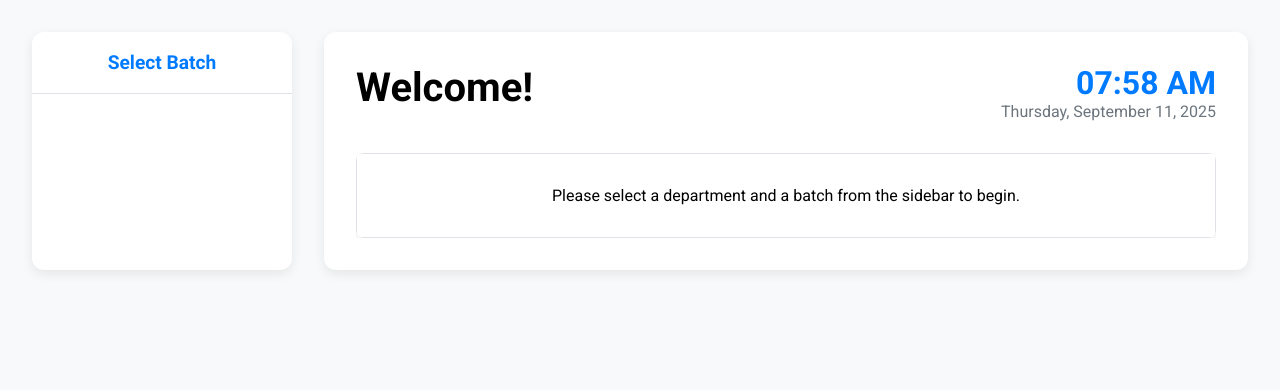
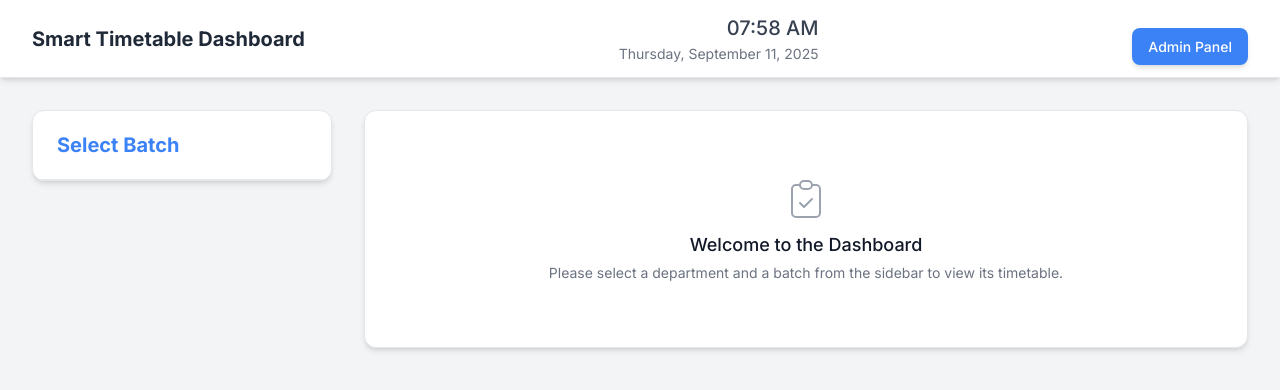
Before and after one commit to shdra06/timetable-maker-with-SQL, a Flask app: page / in a window 1280 px wide. Shown: the top 390 px of the page. Run offline with Flask 3, Linux system fonts and the light colour scheme; data that the repository does not hold is empty; some libraries are stand-ins or nearby versions.

Commit message:
index page improvemnt

```diff
--- a/templates/index.html
+++ b/templates/index.html
@@ -3,244 +3,193 @@
 <head>
     <meta charset="UTF-8">
     <meta name="viewport" content="width=device-width, initial-scale=1.0">
-    <title>University Timetable Dashboard</title>
+    <title>Smart Timetable Dashboard</title>
+    <script src="https://cdn.tailwindcss.com"></script>
     <link rel="preconnect" href="https://fonts.googleapis.com">
     <link rel="preconnect" href="https://fonts.gstatic.com" crossorigin>
-    <link href="https://fonts.googleapis.com/css2?family=Roboto:wght@400;500;700&display=swap" rel="stylesheet">
+    <link href="https://fonts.googleapis.com/css2?family=Inter:wght@400;500;700;900&display=swap" rel="stylesheet">
     <style>
         :root {
-            --primary-color: #007bff;
-            --secondary-color: #6c757d;
-            --background-color: #f8f9fa;
-            --sidebar-bg: #ffffff;
-            --header-bg: #343a40;
-            --highlight-bg: #fff3cd;
-            --ongoing-glow: #28a745;
-            --card-shadow: 0 4px 12px rgba(0, 0, 0, 0.08);
+            --primary-color: #3b82f6;
+            --secondary-color: #6b7280;
+            --header-bg: #1f2937;
+            --highlight-bg: #fef9c3;
+            --ongoing-glow: #10b981;
+            --card-shadow: 0 4px 6px -1px rgb(0 0 0 / 0.1), 0 2px 4px -2px rgb(0 0 0 / 0.1);
+            --card-shadow-lg: 0 10px 15px -3px rgb(0 0 0 / 0.1), 0 4px 6px -4px rgb(0 0 0 / 0.1);
         }
 
+        html { scroll-behavior: smooth; }
         body {
-    font-family: 'Roboto', sans-serif;
-    background-color: var(--background-color);
+            font-family: 'Inter', sans-serif;
+            background-color: #f3f4f6;
+            color: #111827;
             margin: 0;
-    color: var(--dark-gray);
+        }
+
+        .page-header {
+            background-color: white;
+            padding: 0.75rem 2rem;
+            box-shadow: var(--card-shadow);
+            border-bottom: 1px solid #e5e7eb;
             display: flex;
-    justify-content: center;
+            justify-content: space-between;
+            align-items: center;
+            position: sticky;
+            top: 0;
+            z-index: 100;
+        }
+
+        .page-container {
+            display: flex;
+            gap: 2rem;
             padding: 2rem;
-    gap: 2rem;
+            align-items: flex-start;
         }
 
         .sidebar {
-    width: 260px;
-    background: var(--sidebar-bg);
-    border-radius: 12px;
+            width: 300px;
+            background: white;
+            border-radius: 0.75rem;
             box-shadow: var(--card-shadow);
-    padding-bottom: 1rem;
-    position: relative;
-    height: auto;
-    max-height: 90vh;
+            flex-shrink: 0;
+            position: sticky;
+            top: calc(4rem + 2rem);
+            max-height: calc(100vh - 6rem);
             overflow-y: auto;
+            border: 1px solid #e5e7eb;
         }
-
         .sidebar-header {
-    padding: 1.2rem;
-    font-size: 1.2rem;
+            padding: 1.2rem 1.5rem;
+            font-size: 1.25rem;
             font-weight: 700;
             color: var(--primary-color);
-    border-bottom: 1px solid #dee2e6;
-    text-align: center;
+            border-bottom: 1px solid #e5e7eb;
         }
-
         .dept-header {
             padding: 1rem 1.5rem;
             font-weight: 700;
             cursor: pointer;
-            background-color: #f1f3f5;
-            border-bottom: 1px solid #dee2e6;
             display: flex;
             justify-content: space-between;
             align-items: center;
             transition: background-color 0.2s;
         }
-        .dept-header:hover {
-            background-color: #e9ecef;
+        .dept-header:hover { background-color: #f9fafb; }
+        .dept-header .arrow { transition: transform 0.3s; }
+        .dept-header.active .arrow { transform: rotate(180deg); }
+        .batch-list {
+            list-style: none; padding: 0; margin: 0;
+            max-height: 0; overflow: hidden;
+            transition: max-height 0.3s ease-in-out;
         }
-        .dept-header .arrow {
-            transition: transform 0.3s;
+        .batch-list.active { max-height: 500px; }
+        .batch-list li a {
+            display: block; padding: 0.8rem 1.5rem 0.8rem 2.5rem;
+            text-decoration: none; color: #4b5563;
+            transition: all 0.2s; border-left: 4px solid transparent;
         }
-        .dept-header.active .arrow {
-            transform: rotate(180deg);
+        .batch-list li a:hover, .batch-list li a.selected {
+            background-color: #eff6ff; color: var(--primary-color);
+            font-weight: 500; border-left-color: var(--primary-color);
         }
 
-        .batch-list {
-            list-style: none;
-            padding: 0;
-            margin: 0;
-            max-height: 0;
-            overflow: hidden;
-            transition: max-height 0.3s ease-in-out;
-        }
-        .batch-list.active {
-            max-height: 500px; /* Adjust as needed */
-        }
-        .batch-list li a {
-            display: block;
-            padding: 0.8rem 1.5rem 0.8rem 2.5rem;
-            text-decoration: none;
-            color: #495057;
-            transition: all 0.2s;
-            border-left: 4px solid transparent;
-        }
-        .batch-list li a:hover, .batch-list li a.selected {
-            background-color: #e9ecef;
-            color: var(--primary-color);
-            font-weight: 500;
-            border-left: 4px solid var(--primary-color);
+        .main-content { flex-grow: 1; min-width: 0; }
+        .welcome-panel, .timetable-card {
+            background: white;
+            padding: 2rem;
+            border-radius: 0.75rem;
+            box-shadow: var(--card-shadow);
+            border: 1px solid #e5e7eb;
         }
 
-        .main-content {
-    flex: 1;
-    padding: 2rem;
-    background: #fff;
-    border-radius: 12px;
+        .welcome-panel { padding: 4rem 2rem; text-align: center; }
+        .timetable-header { margin-bottom: 2rem; }
+        #currentBatchName { font-size: 2.25rem; font-weight: 900; line-height: 1.1; }
+
+        .header-controls { text-align: right; }
+        #live-clock { font-size: 1.25rem; font-weight: 500; color: #374151; }
+        #current-date { font-size: 0.875rem; color: var(--secondary-color); }
+        .header-buttons { display: flex; gap: 1rem; margin-top: 1rem; justify-content: flex-end; }
+        .header-buttons a, .header-buttons button {
+            padding: 0.5rem 1rem; border: none; border-radius: 0.5rem;
+            color: white; text-decoration: none; font-size: 0.875rem;
+            font-weight: 500; cursor: pointer;
+            transition: all 0.2s;
             box-shadow: var(--card-shadow);
-    min-width: 700px;
         }
+        #printBtn { background-color: #22c55e; }
+        #adminBtn { background-color: #3b82f6; }
 
-        .timetable-header {
-            display: flex;
-            justify-content: space-between;
-            align-items: flex-start;
-            margin-bottom: 2rem;
-            flex-wrap: wrap;
+        .table-container { overflow-x: auto; }
+        table {
+            width: 100%; border-collapse: collapse;
+            border-radius: 0.75rem; overflow: hidden;
         }
-        #currentBatchName {
-            font-size: 2.5rem;
-            font-weight: 700;
-            margin: 0;
-        }
-        .header-controls {
-            text-align: right;
-        }
-        #live-clock {
-            font-size: 2rem;
-            font-weight: 700;
-            color: var(--primary-color);
-        }
-        #current-date {
-            font-size: 1rem;
-            color: var(--secondary-color);
-        }
-        .header-buttons {
-            display: flex;
-            gap: 1rem;
-            margin-top: 1rem;
-        }
-        .header-buttons a, .header-buttons button {
-            padding: 0.6rem 1.2rem;
-            border: none;
-            border-radius: 5px;
-            color: white;
-            text-decoration: none;
-            font-size: 0.9rem;
-            font-weight: 500;
-            cursor: pointer;
-            transition: transform 0.2s, box-shadow 0.2s;
-        }
-        .header-buttons a:hover, .header-buttons button:hover {
-            transform: translateY(-2px);
-            box-shadow: 0 4px 8px rgba(0,0,0,0.15);
-        }
-        #printBtn { background-color: #28a745; }
-        #adminBtn { background-color: #17a2b8; }
-
-        .table-container {
-            overflow-x: auto;
-        }
-
-        table {
-            width: 100%;
-            min-width: 800px; /* Ensures table is readable on small screens before scrolling */
-            border-collapse: collapse;
-            background: white;
-            box-shadow: var(--card-shadow);
-            border-radius: 8px;
-            overflow: hidden;
-        }
-        th, td {
-            border: 1px solid #dee2e6;
-            padding: 1rem;
-            text-align: center;
-            position: relative;
-        }
-        th {
-            background-color: var(--header-bg);
-            color: white;
-        }
-        td {
-            transition: transform 0.2s ease-in-out, box-shadow 0.2s;
-        }
-        td:not(.empty-slot):hover {
-            transform: scale(1.05);
-            box-shadow: 0 8px 20px rgba(0,0,0,0.2);
-            z-index: 10;
-        }
-
-        .slot { font-weight: 500; }
-        .slot small {
-            display: block;
-            margin-top: 0.25rem;
-            color: var(--secondary-color);
-        }
+        th, td { border: 1px solid #e5e7eb; padding: 1rem; text-align: center; position: relative; }
+        th { background-color: var(--header-bg); color: white; font-weight: 500; }
+        tbody tr:nth-child(even) { background-color: #f9fafb; }
 
         .today-column {
             background-color: var(--highlight-bg) !important;
-            color: var(--dark-gray) !important;
-
+            color: #1f2937 !important;
         }
-
         .ongoing-class {
             background-color: var(--ongoing-glow) !important;
             color: white !important;
-            animation: pulse 1.5s infinite;
-        }
-        .ongoing-class small { color: #f0f0f0 !important; }
-
-        @keyframes pulse {
-            0% { box-shadow: 0 0 0 0 rgba(40, 167, 69, 0.7); }
-            70% { box-shadow: 0 0 0 12px rgba(40, 167, 69, 0); }
-            100% { box-shadow: 0 0 0 0 rgba(40, 167, 69, 0); }
         }
 
-        .mobile-menu-toggle {
-            display: none;
+        /* --- NEW: Print-Specific Styles --- */
+        @media print {
+            body {
+                background-color: white;
+                padding: 0;
+            }
+            .page-header, .sidebar, .charts-container, .welcome-panel {
+                display: none !important; /* Hide all unnecessary elements */
+            }
+            .page-container {
+                padding: 0;
+            }
+            .main-content {
+                width: 100% !important;
+                padding: 0;
+            }
+            .timetable-card {
+                box-shadow: none;
+                border: none;
+                padding: 0;
+            }
+            table {
+                font-size: 12px;
+            }
+            th, td {
+                padding: 0.5rem;
+            }
         }
 
-        /* Mobile Responsive View */
-        @media (max-width: 768px) {
-            body { flex-direction: column; }
-            .sidebar {
-                width: 100%;
-                height: auto;
-                position: static;
-                box-shadow: 0 2px 5px rgba(0,0,0,0.1);
-            }
-            .main-content {
-                margin-left: 0;
-                width: 100%;
-                padding: 1rem;
-                box-sizing: border-box;
-            }
-            #currentBatchName { font-size: 1.5rem; }
-            #live-clock { font-size: 1.2rem; }
-            #current-date { font-size: 0.9rem; }
-            th, td { padding: 0.75rem; }
+        @media (max-width: 1024px) {
+            .page-container { flex-direction: column; }
+            .sidebar { width: 100%; position: static; max-height: none; margin-bottom: 2rem; }
         }
     </style>
 </head>
 <body>
 
-    <div class="sidebar">
+    <header class="page-header">
+        <h1 class="text-xl font-bold text-gray-800">Smart Timetable Dashboard</h1>
+        <div class="header-controls">
+            <div id="live-clock"></div>
+            <div id="current-date"></div>
+        </div>
+        <div class="header-buttons" id="header-buttons-container">
+            <button id="printBtn" style="display: none;">Print</button>
+            <a href="/admin" id="adminBtn">Admin Panel</a>
+        </div>
+    </header>
+
+    <div class="page-container">
+        <aside class="sidebar">
             <div class="sidebar-header">Select Batch</div>
             {% for dept, batches in batches_by_dept.items() %}
                 <div class="dept-header" data-dept="{{ dept }}">
@@ -253,19 +202,18 @@
                     {% endfor %}
                 </ul>
             {% endfor %}
+        </aside>
+
+        <main class="main-content">
+            <div id="welcomePanel" class="welcome-panel">
+                <svg class="mx-auto h-12 w-12 text-gray-400" fill="none" viewBox="0 0 24 24" stroke="currentColor" aria-hidden="true"><path vector-effect="non-scaling-stroke" stroke-linecap="round" stroke-linejoin="round" stroke-width="2" d="M9 5H7a2 2 0 00-2 2v12a2 2 0 002 2h10a2 2 0 002-2V7a2 2 0 00-2-2h-2M9 5a2 2 0 002 2h2a2 2 0 002-2M9 5a2 2 0 012-2h2a2 2 0 012 2m-6 9l2 2 4-4" /></svg>
+                <h3 class="mt-2 text-lg font-medium text-gray-900">Welcome to the Dashboard</h3>
+                <p class="mt-1 text-sm text-gray-500">Please select a department and a batch from the sidebar to view its timetable.</p>
             </div>
 
-    <div class="main-content">
+            <div id="timetablePanel" class="timetable-card" style="display: none;">
                 <div class="timetable-header">
-            <h1 id="currentBatchName">Welcome!</h1>
-            <div class="header-controls">
-                <div id="live-clock"></div>
-                <div id="current-date"></div>
-                <div class="header-buttons" id="header-buttons-container" style="display: none;">
-                    <button id="printBtn">Print</button>
-                    <a href="/admin" id="adminBtn">Admin Panel</a>
-                </div>
-            </div>
+                    <h2 id="currentBatchName"></h2>
                 </div>
                 <div class="table-container">
                     <table id="timetable">
@@ -273,29 +221,60 @@
                         <tbody id="timetable-body"></tbody>
                     </table>
                 </div>
+                <div class="charts-container" style="margin-top:2rem; display:flex; gap:2rem; flex-wrap:wrap;">
+                    <div style="flex:1; min-width:300px; background:#f9fafb; padding:1.5rem; border-radius:0.75rem; border: 1px solid #e5e7eb;">
+                        <h3 class="text-lg font-medium text-gray-900 mb-4">Classes per Day</h3>
+                        <canvas id="dailyClassesChart"></canvas>
+                    </div>
+                    <div style="flex:1; min-width:300px; background:#f9fafb; padding:1.5rem; border-radius:0.75rem; border: 1px solid #e5e7eb;">
+                        <h3 class="text-lg font-medium text-gray-900 mb-4">Subject Distribution</h3>
+                        <canvas id="subjectDistributionChart" ></canvas>
+                    </div>
+                </div>
+            </div>
+        </main>
     </div>
 
+    <script src="https://cdn.jsdelivr.net/npm/chart.js"></script>
     <script>
     document.addEventListener('DOMContentLoaded', function() {
+        // ... (The JavaScript from the previous version remains the same)
+        const welcomePanel = document.getElementById('welcomePanel');
+        const timetablePanel = document.getElementById('timetablePanel');
         const timetableBody = document.getElementById('timetable-body');
         const timetableHead = document.getElementById('timetable-head');
         const currentBatchName = document.getElementById('currentBatchName');
-        const headerButtons = document.getElementById('header-buttons-container');
         const clockDiv = document.getElementById('live-clock');
         const dateDiv = document.getElementById('current-date');
+        const printBtn = document.getElementById('printBtn');
         let currentTimetableData = [];
+        let dailyClassesChart, subjectDistributionChart;
+
+        function initializeCharts() {
+            const dailyCtx = document.getElementById('dailyClassesChart').getContext('2d');
+            dailyClassesChart = new Chart(dailyCtx, {
+                type: 'bar',
+                data: { labels: [], datasets: [{ label: 'Classes', data: [], backgroundColor: 'rgba(59, 130, 246, 0.7)' }] },
+                options: { responsive:true, plugins:{ legend:{ display:false } }, scales:{ y:{ beginAtZero:true, ticks: { stepSize: 1 } } } }
+            });
+            const subjectCtx = document.getElementById('subjectDistributionChart').getContext('2d');
+            subjectDistributionChart = new Chart(subjectCtx, {
+                type: 'doughnut',
+                data: { labels: [], datasets: [{ data: [], backgroundColor: [] }] },
+                options: { responsive:true, plugins: { legend: { position: 'right' } } }
+            });
+        }
+        initializeCharts();
 
         function updateClockAndHighlights() {
             const now = new Date();
             clockDiv.textContent = now.toLocaleTimeString([], { hour: '2-digit', minute: '2-digit' });
             dateDiv.textContent = now.toLocaleDateString(undefined, { weekday: 'long', year: 'numeric', month: 'long', day: 'numeric' });
-
-            // Re-render to update highlights without a new fetch
             if (currentTimetableData.length > 0) {
                 renderTimetable(currentTimetableData);
             }
         }
-        setInterval(updateClockAndHighlights, 60000); // Update every minute
+        setInterval(updateClockAndHighlights, 60000);
         updateClockAndHighlights();
 
         document.querySelectorAll('.dept-header').forEach(header => {
@@ -303,18 +282,22 @@
                 const batchList = document.getElementById(`dept-${header.dataset.dept}`);
                 header.classList.toggle('active');
                 batchList.classList.toggle('active');
+                header.querySelector('.arrow').innerHTML = batchList.classList.contains('active') ? '&#9652;' : '&#9662;';
             });
         });
 
         document.querySelectorAll('.batch-link').forEach(link => {
             link.addEventListener('click', (e) => {
                 e.preventDefault();
+                welcomePanel.style.display = 'none';
+                timetablePanel.style.display = 'block';
+                printBtn.style.display = 'inline-block';
+
                 document.querySelectorAll('.batch-link').forEach(l => l.classList.remove('selected'));
                 link.classList.add('selected');
 
                 const batchId = link.dataset.batchId;
                 currentBatchName.textContent = `Timetable for ${link.dataset.batchName}`;
-                headerButtons.style.display = 'flex';
 
                 fetch('/get_timetable', {
                     method: 'POST',
@@ -323,18 +306,37 @@
                 })
                 .then(response => response.json())
                 .then(data => {
-                    currentTimetableData = data; // Store data for live updates
+                    currentTimetableData = data;
                     renderTimetable(data);
+                    updateCharts(data);
                 })
                 .catch(error => console.error('Error fetching timetable:', error));
             });
         });
 
+        function updateCharts(schedule) {
+            const dailyCount = { 'Monday': 0, 'Tuesday': 0, 'Wednesday': 0, 'Thursday': 0, 'Friday': 0 };
+            const subjectCount = {};
+            schedule.forEach(slot => {
+                if(slot.subject_name !== '---' && !slot.time.toLowerCase().includes('lunch')){
+                    dailyCount[slot.day_of_week] = (dailyCount[slot.day_of_week] || 0) + 1;
+                    subjectCount[slot.subject_name] = (subjectCount[slot.subject_name] || 0) + 1;
+                }
+            });
+            dailyClassesChart.data.labels = Object.keys(dailyCount);
+            dailyClassesChart.data.datasets[0].data = Object.values(dailyCount);
+            dailyClassesChart.update();
+
+            subjectDistributionChart.data.labels = Object.keys(subjectCount);
+            subjectDistributionChart.data.datasets[0].data = Object.values(subjectCount);
+            subjectDistributionChart.data.datasets[0].backgroundColor = Object.keys(subjectCount).map((_, i) => `hsl(${(i * 60) % 360}, 70%, 60%)`);
+            subjectDistributionChart.update();
+        }
+
         function renderTimetable(data) {
             timetableHead.innerHTML = '';
             timetableBody.innerHTML = '';
-
-            if (data.length === 0) {
+            if (!data || data.length === 0) {
                 timetableBody.innerHTML = '<tr><td colspan="6">No timetable data available for this batch.</td></tr>';
                 return;
             }
@@ -345,7 +347,7 @@
             const currentTime = now.getHours() * 60 + now.getMinutes();
 
             let headerHtml = '<tr><th>Time</th>';
-            days.forEach((day, index) => {
+            days.forEach(day => {
                 headerHtml += `<th class="${day === today ? 'today-column' : ''}">${day}</th>`;
             });
             headerHtml += '</tr>';
@@ -384,26 +386,18 @@
 
         function isClassOngoing(timeString, day, today, currentTime) {
             if (day !== today || !timeString || timeString.toLowerCase().includes('lunch')) return false;
-
             try {
                 const [startTime, endTime] = timeString.split('-').map(t => t.trim());
                 const [startHour, startMinute] = startTime.split(':').map(Number);
                 const [endHour, endMinute] = endTime.split(':').map(Number);
-
                 const startTotalMinutes = startHour * 60 + startMinute;
                 const endTotalMinutes = endHour * 60 + endMinute;
-
                 return currentTime >= startTotalMinutes && currentTime < endTotalMinutes;
-            } catch (e) {
-                return false; // In case of parsing error
-            }
+            } catch (e) { return false; }
         }
 
-        document.getElementById('printBtn').addEventListener('click', () => window.print());
-
-        timetableBody.innerHTML = '<tr><td colspan="6" style="padding: 2rem;">Please select a department and a batch from the sidebar to begin.</td></tr>';
+        printBtn.addEventListener('click', () => window.print());
     });
     </script>
 </body>
-
 </html>
```
Lines whose indentation alone changed are shown as unchanged.
